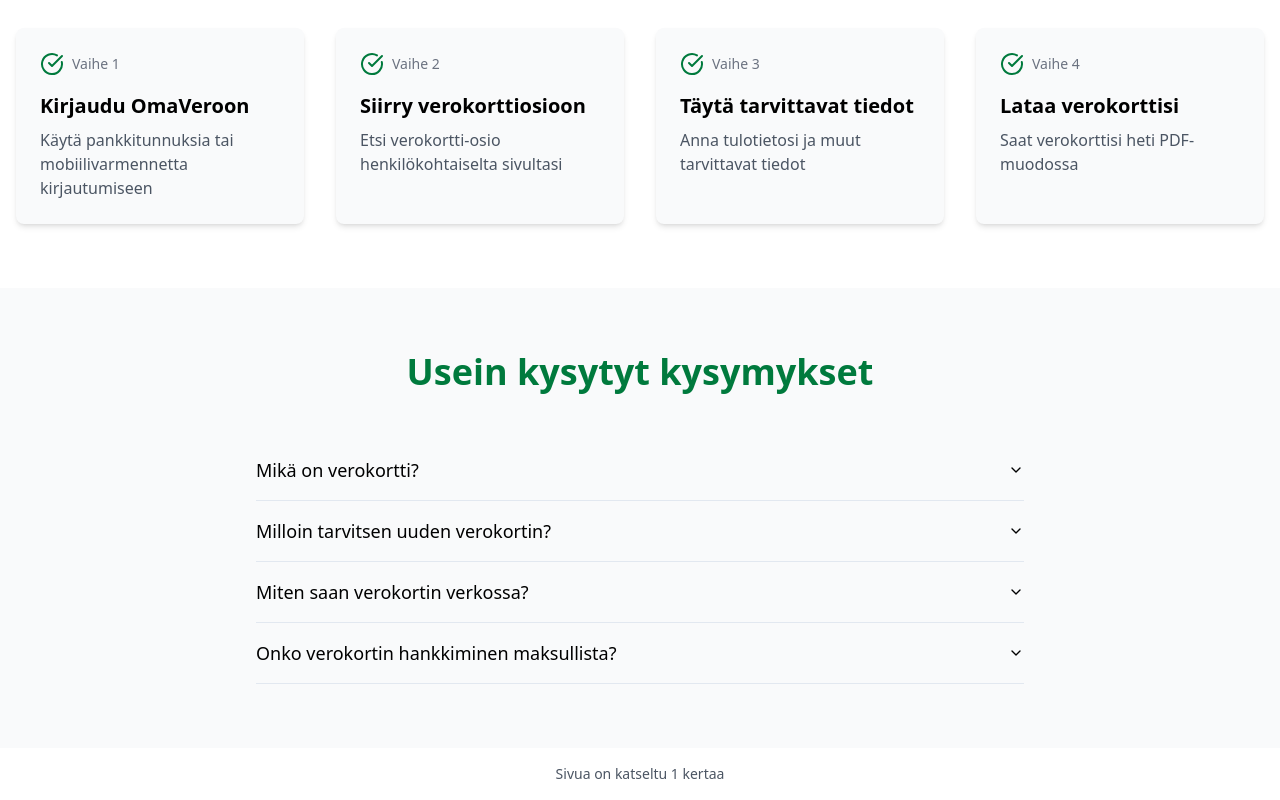
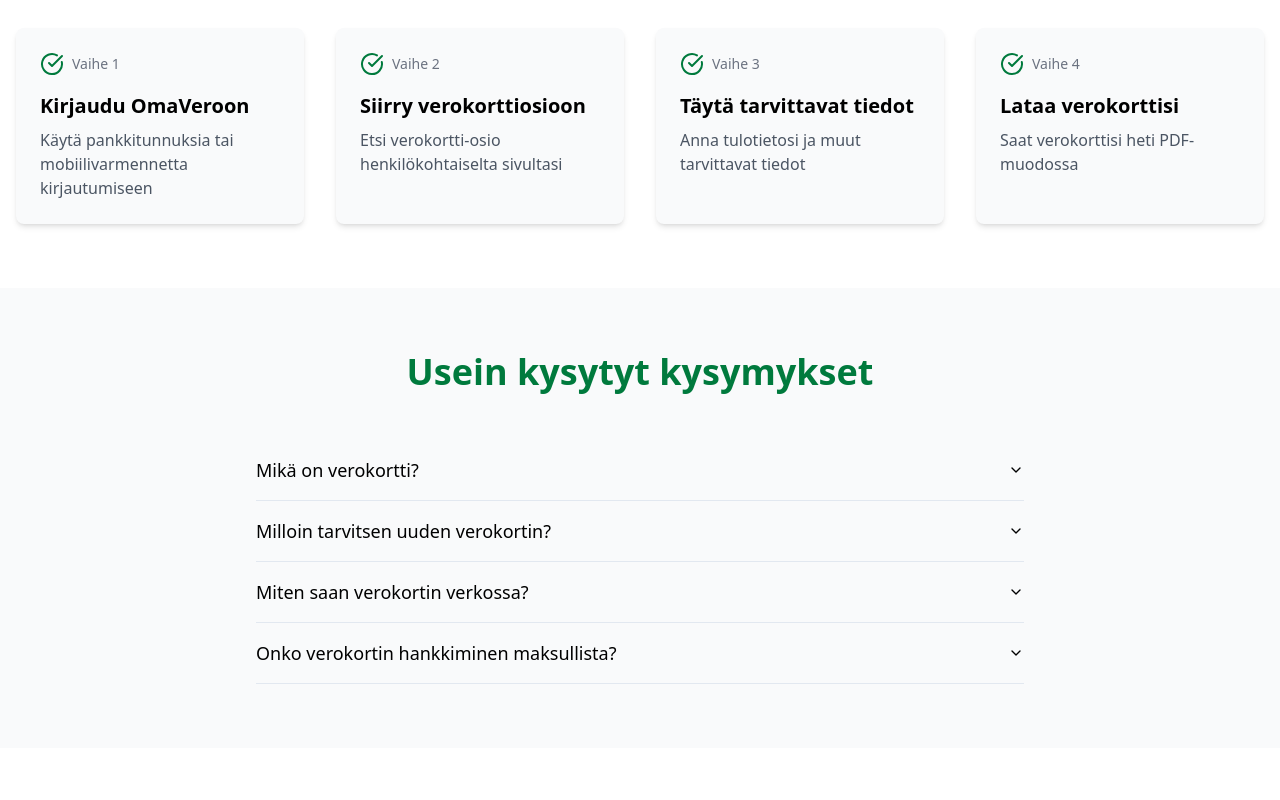
Before and after one commit to riisiharakka/taxcard-companion, a React (Vite) app: page / in a window 1280 px wide. Shown: the part 480-1280 px from the top of the page. After the commit the page ends 1228 px from the top, so only its background shows below. Built offline with nearby package versions, Linux system fonts and the light colour scheme.

Commit message:
Remove visitor counter component
This commit removes the ViewCounter component from the project, eliminating the functionality that tracks and displays the number of views for the page.
[skip gpt_engineer]

```diff
--- a/src/components/ViewCounter.tsx
+++ /dev/null
@@ -1,22 +0,0 @@
-import { useEffect, useState } from 'react';
-
-export const ViewCounter = () => {
-  const [views, setViews] = useState<number>(0);
-
-  useEffect(() => {
-    // Get current views from localStorage
-    const currentViews = parseInt(localStorage.getItem('siteViews') || '0');
-    // Increment views
-    const newViews = currentViews + 1;
-    // Save to localStorage
-    localStorage.setItem('siteViews', newViews.toString());
-    // Update state
-    setViews(newViews);
-  }, []); // Run once on component mount
-
-  return (
-    <div className="text-center py-4 text-sm text-gray-600">
-      <p>Sivua on katseltu {views} kertaa</p>
-    </div>
-  );
-};
--- a/src/pages/Index.tsx
+++ b/src/pages/Index.tsx
@@ -1,7 +1,6 @@
 import { Hero } from "@/components/Hero";
 import { Guide } from "@/components/Guide";
 import { FAQ } from "@/components/FAQ";
-import { ViewCounter } from "@/components/ViewCounter";
 import { Helmet } from "react-helmet";
 
 const Index = () => {
@@ -28,7 +27,6 @@ const Index = () => {
         <Hero />
         <Guide />
         <FAQ />
-        <ViewCounter />
       </main>
     </>
   );
```
